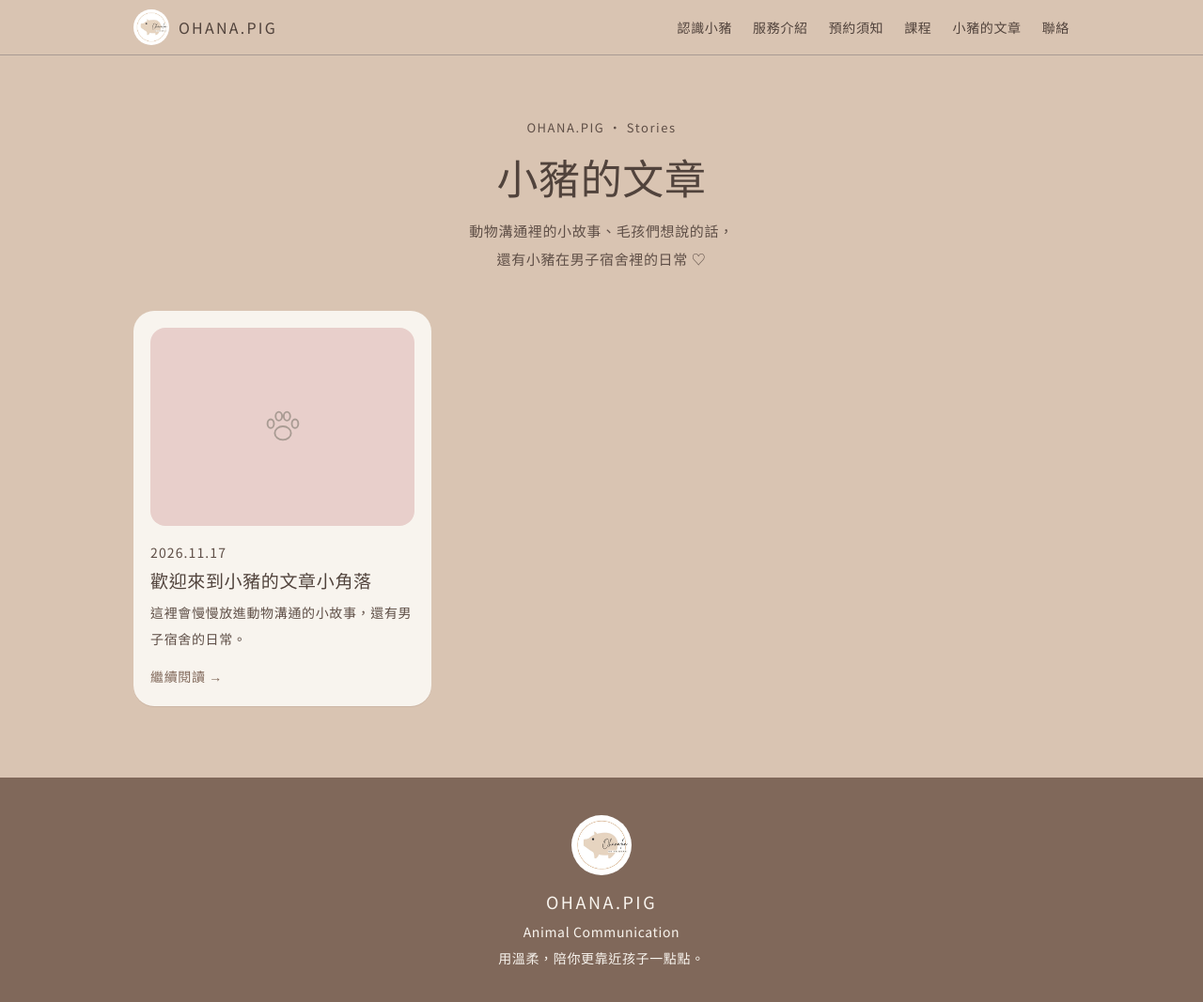
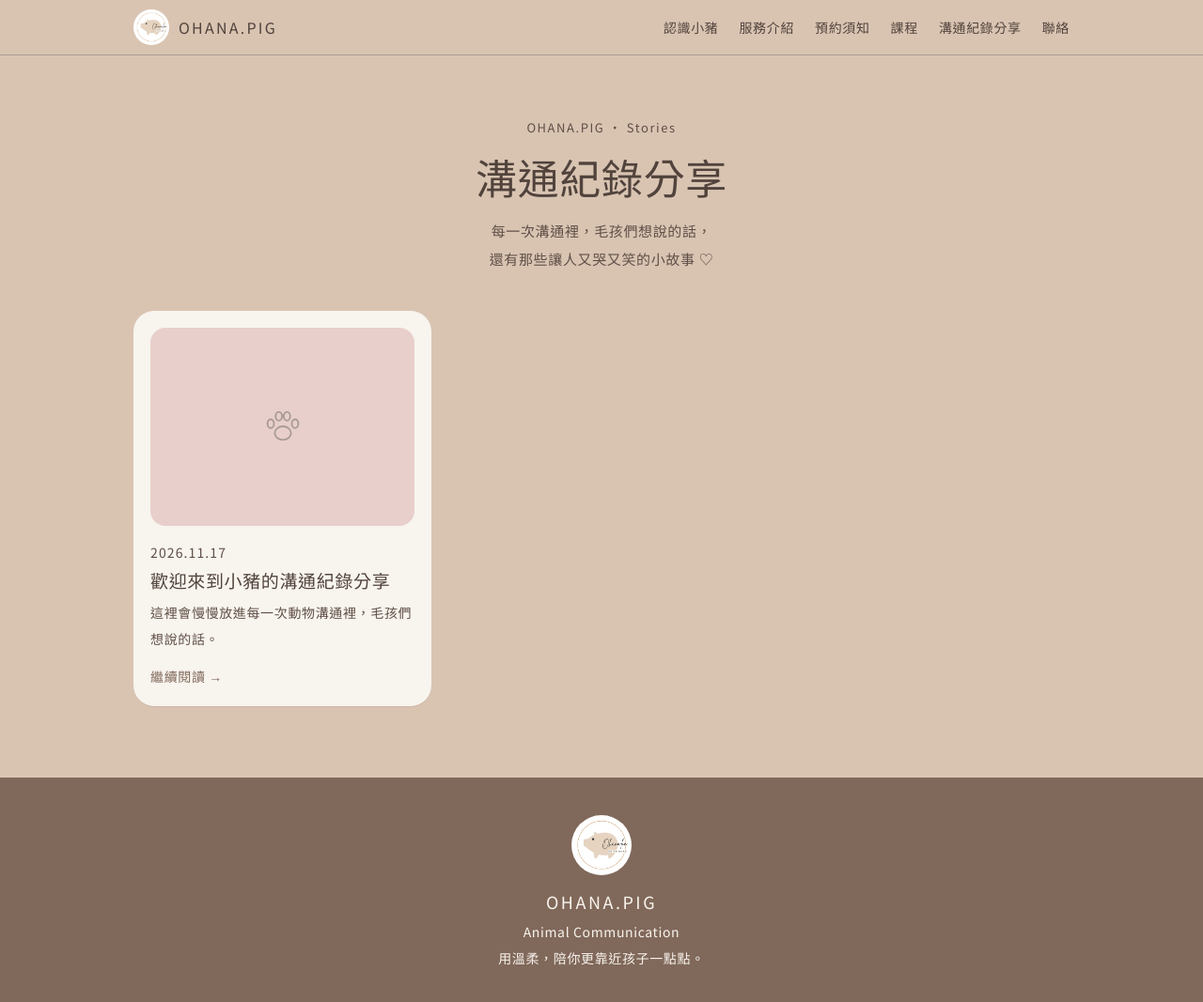
Before and after one commit to annie09013/ohana.pig, a Jekyll site: the page built from blog/index.html, in a window 1280 px wide and 1134 px high. Shown: the top 1067 px of the window at 94% size. Built offline with Jekyll 4.4.1, drawn with Linux system fonts in a browser that asks for light colours; some web fonts are replaced.

Commit message:
Add files via upload

```diff
--- a/_articles/2026-11-17-welcome.md
+++ b/_articles/2026-11-17-welcome.md
@@ -1,13 +1,13 @@
 ---
-title: 歡迎來到小豬的文章小角落
+title: 歡迎來到小豬的溝通紀錄分享
 date: 2026-11-17
-description: 這裡會慢慢放進動物溝通的小故事，還有男子宿舍的日常。
+description: 這裡會慢慢放進每一次動物溝通裡，毛孩們想說的話。
 slug: welcome
 published: true
 ---
 
 嗨～我是小豬 🐷
 
-這裡是小豬的文章小角落。之後我會慢慢在這裡分享動物溝通裡遇到的小故事、毛孩們想對家長說的話，還有我們家三寶男子宿舍的日常。
+這裡是小豬的溝通紀錄分享。之後我會慢慢在這裡分享動物溝通裡遇到的小故事，還有毛孩們想對家長說的話。
 
 **（這是一篇範例文章，小豬可以在後台修改它，或直接刪除唷！）**
--- a/_layouts/article.html
+++ b/_layouts/article.html
@@ -2,7 +2,7 @@
 layout: base
 ---
 <article class="post"><div class="wrap narrow">
- <p class="tag"><a href="/blog/">← 小豬的文章</a></p>
+ <p class="tag"><a href="/blog/">← 溝通紀錄分享</a></p>
  <h1>{{ page.title }}</h1>
  <p class="post-date">{{ page.date | date: "%Y 年 %-m 月 %-d 日" }}</p>
  {% if page.cover %}<img class="post-cover" src="{{ page.cover }}" alt="">{% endif %}
@@ -11,6 +11,6 @@ layout: base
  </div>
  <div class="post-end">
   <p>想和你的毛孩也聊聊天嗎？♡</p>
-  <div class="btns"><a class="btn" data-link="COMMUNICATION_BOOKING_URL" href="/booking/">預約毛孩溝通</a><a class="btn ghost" href="/blog/">看更多文章</a></div>
+  <div class="btns"><a class="btn" data-link="COMMUNICATION_BOOKING_URL" href="/booking/">預約毛孩溝通</a><a class="btn ghost" href="/blog/">看更多溝通紀錄</a></div>
  </div>
 </div></article>
--- a/_layouts/base.html
+++ b/_layouts/base.html
@@ -25,7 +25,7 @@
  <nav id="nav" aria-label="主要選單"><ul>
   <li><a href="/#about">認識小豬</a></li><li><a href="/#services">服務介紹</a></li>
   <li><a href="/#faq">預約須知</a></li><li><a href="/#learn">課程</a></li>
-  <li><a href="/blog/">小豬的文章</a></li><li><a href="/#contact">聯絡</a></li>
+  <li><a href="/blog/">溝通紀錄分享</a></li><li><a href="/#contact">聯絡</a></li>
  </ul></nav>
 </div></header>
 
--- a/blog/index.html
+++ b/blog/index.html
@@ -1,18 +1,18 @@
 ---
 layout: base
-title: 小豬的文章
-description: 動物溝通的小故事、毛孩們想說的話，還有小豬在男子宿舍裡的日常。
+title: 溝通紀錄分享
+description: 小豬的動物溝通紀錄分享，聽聽毛孩們藏在心裡、想對家長說的話。
 ---
 <section class="blog-head"><div class="wrap narrow center">
  <p class="tag">OHANA.PIG · Stories</p>
- <h1>小豬的文章</h1>
- <p class="sub">動物溝通裡的小故事、毛孩們想說的話，<br>還有小豬在男子宿舍裡的日常 ♡</p>
+ <h1>溝通紀錄分享</h1>
+ <p class="sub">每一次溝通裡，毛孩們想說的話，<br>還有那些讓人又哭又笑的小故事 ♡</p>
 </div></section>
 
 <section class="blog-list-wrap"><div class="wrap">
  {% assign posts = site.articles | sort: "date" | reverse %}
  {% if posts.size == 0 %}
- <p class="center sub">文章準備中，敬請期待 ♡</p>
+ <p class="center sub">溝通紀錄整理中，敬請期待 ♡</p>
  {% else %}
  <div class="blog-list">
   {% for post in posts %}
--- a/index.html
+++ b/index.html
@@ -26,7 +26,7 @@
  <button id="menuBtn" aria-label="開啟選單" aria-expanded="false" aria-controls="nav"><span></span><span></span></button>
  <nav id="nav" aria-label="主要選單"><ul>
   <li><a href="#about">認識小豬</a></li><li><a href="#style">溝通風格</a></li><li><a href="#services">服務介紹</a></li>
-  <li><a href="#faq">預約須知</a></li><li><a href="#flow">預約流程</a></li><li><a href="#learn">課程</a></li><li><a href="/blog/">小豬的文章</a></li><li><a href="#contact">聯絡</a></li>
+  <li><a href="#faq">預約須知</a></li><li><a href="#flow">預約流程</a></li><li><a href="#learn">課程</a></li><li><a href="/blog/">溝通紀錄分享</a></li><li><a href="#contact">聯絡</a></li>
  </ul></nav>
 </div></header>
 
```
